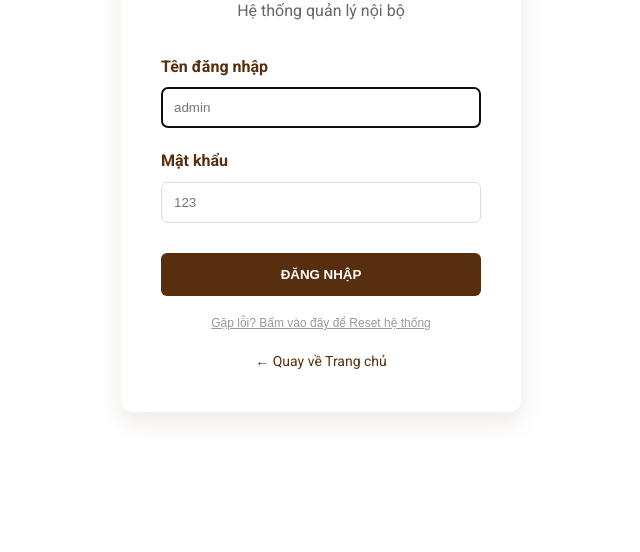
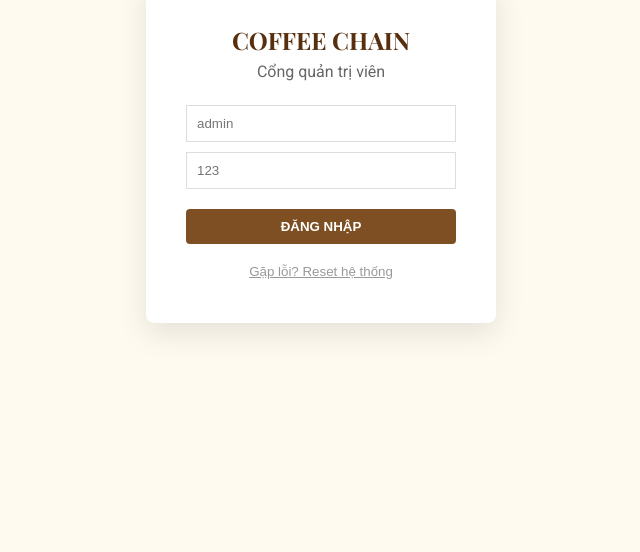
Before and after one commit to bkvananh/demo-cafe, a plain HTML site: page admin-portal-v2.html in a window 1280 px wide. Shown: the part 248-800 px from the top of the page, without its empty margins (319-959 px from the left). Drawn offline with nearby package versions, Linux system fonts and the light colour scheme.

Commit message:
Update admin-portal-v2.html

```diff
--- a/admin-portal-v2.html
+++ b/admin-portal-v2.html
@@ -2,84 +2,30 @@
 <html lang="vi">
 <head>
     <meta charset="UTF-8">
-    <title>Đăng Nhập Quản Trị - Coffee Chain</title>
+    <title>Đăng Nhập Admin</title>
     <link rel="stylesheet" href="css/style.css">
-    <style>
-        body { background-color: var(--bg-alt); display: flex; justify-content: center; align-items: center; height: 100vh; margin: 0; }
-        .login-card { background: white; padding: 40px; border-radius: 12px; box-shadow: 0 10px 25px rgba(88, 47, 14, 0.1); width: 100%; max-width: 400px; text-align: center; border-top: 5px solid var(--accent); }
-        .login-logo { font-family: 'Playfair Display', serif; font-size: 2rem; color: var(--primary); margin-bottom: 10px; font-weight: bold; }
-        .form-group { margin-bottom: 20px; text-align: left; }
-        .form-group label { display: block; margin-bottom: 8px; color: var(--primary); font-weight: bold; }
-        .form-group input { width: 100%; padding: 12px; border: 1px solid #ddd; border-radius: 6px; box-sizing: border-box; }
-        button.btn-login { width: 100%; padding: 14px; background-color: var(--primary); color: white; border: none; border-radius: 6px; font-weight: bold; cursor: pointer; margin-top: 10px; }
-        button.btn-login:hover { background-color: var(--accent); }
-
-        /* Nút cứu hộ nhỏ xíu ở góc */
-        .rescue-btn { margin-top: 20px; font-size: 12px; color: #999; cursor: pointer; text-decoration: underline; background: none; border: none; }
-    </style>
+    <style>body { display:flex; justify-content:center; align-items:center; height:100vh; background: var(--bg-light); }</style>
 </head>
 <body>
-
-    <div class="login-card">
-        <div class="login-logo">COFFEE CHAIN</div>
-        <p style="color:#666; margin-bottom:30px;">Hệ thống quản lý nội bộ</p>
-
-        <form onsubmit="event.preventDefault(); handleLogin();">
-            <div class="form-group">
-                <label>Tên đăng nhập</label>
-                <input type="text" id="username" placeholder="admin" required autofocus>
-            </div>
-
-            <div class="form-group">
-                <label>Mật khẩu</label>
-                <input type="password" id="password" placeholder="123" required>
-            </div>
-
-            <button type="submit" class="btn-login">ĐĂNG NHẬP</button>
-        </form>
-
-        <button onclick="emergencyReset()" class="rescue-btn">Gặp lỗi? Bấm vào đây để Reset hệ thống</button>
-        <br>
-        <a href="index.html" style="display:block; margin-top:15px; font-size:14px; color:#582F0E;">← Quay về Trang chủ</a>
+    <div style="background:white; padding:40px; border-radius:8px; width:350px; text-align:center; box-shadow:0 10px 30px rgba(0,0,0,0.1);">
+        <h2>COFFEE CHAIN</h2>
+        <p style="margin-bottom:20px; color:#666;">Cổng quản trị viên</p>
+        <input type="text" id="u" placeholder="admin" style="width:100%; padding:10px; margin-bottom:10px; border:1px solid #ddd;">
+        <input type="password" id="p" placeholder="123" style="width:100%; padding:10px; margin-bottom:20px; border:1px solid #ddd;">
+        <button onclick="login()" class="btn-primary" style="width:100%;">ĐĂNG NHẬP</button>
+        <button onclick="resetSystem()" style="margin-top:20px; background:none; border:none; color:#999; text-decoration:underline; cursor:pointer;">Gặp lỗi? Reset hệ thống</button>
     </div>
-
     <script>
-        // --- LOGIC ĐĂNG NHẬP ĐƠN GIẢN HÓA ---
-
-        function handleLogin() {
-            const u = document.getElementById('username').value.trim();
-            const p = document.getElementById('password').value.trim();
-
-            // Kiểm tra cứng (Hardcode) - Cách chắc chắn nhất
-            if (u === 'admin' && p === '123') {
-                // Set token
+        function login() {
+            if(document.getElementById('u').value === 'admin' && document.getElementById('p').value === '123') {
                 localStorage.setItem('isAdmin', 'true');
-
-                // Chuyển trang ngay lập tức
-                alert('✅ Đăng nhập thành công!');
                 window.location.href = 'admin-products.html';
-            } else {
-                alert('❌ Sai thông tin! (Gợi ý: admin / 123)');
-                document.getElementById('password').value = '';
-            }
+            } else alert('❌ Sai thông tin! (admin / 123)');
         }
-
-        // Hàm cứu hộ: Xóa sạch dữ liệu cũ để tránh lỗi kẹt cache
-        function emergencyReset() {
-            if(confirm("Bạn có chắc muốn Reset toàn bộ dữ liệu (Menu, Blog, Login) về mặc định không?")) {
-                localStorage.clear();
-                alert("Đã reset! Hãy thử đăng nhập lại với: admin / 123");
-                location.reload();
-            }
+        function resetSystem() {
+            if(confirm("Reset toàn bộ dữ liệu về ban đầu?")) { localStorage.clear(); location.reload(); }
         }
-
-        // Tự động vào nếu đã đăng nhập (nhưng phải kiểm tra kỹ hơn)
-        if (localStorage.getItem('isAdmin') === 'true') {
-            // Cho phép vào thẳng, nhưng log ra console để debug
-            console.log("Auto login active");
-            window.location.href = 'admin-products.html';
-        }
+        if(localStorage.getItem('isAdmin')==='true') window.location.href='admin-products.html';
     </script>
-
 </body>
 </html>
```
